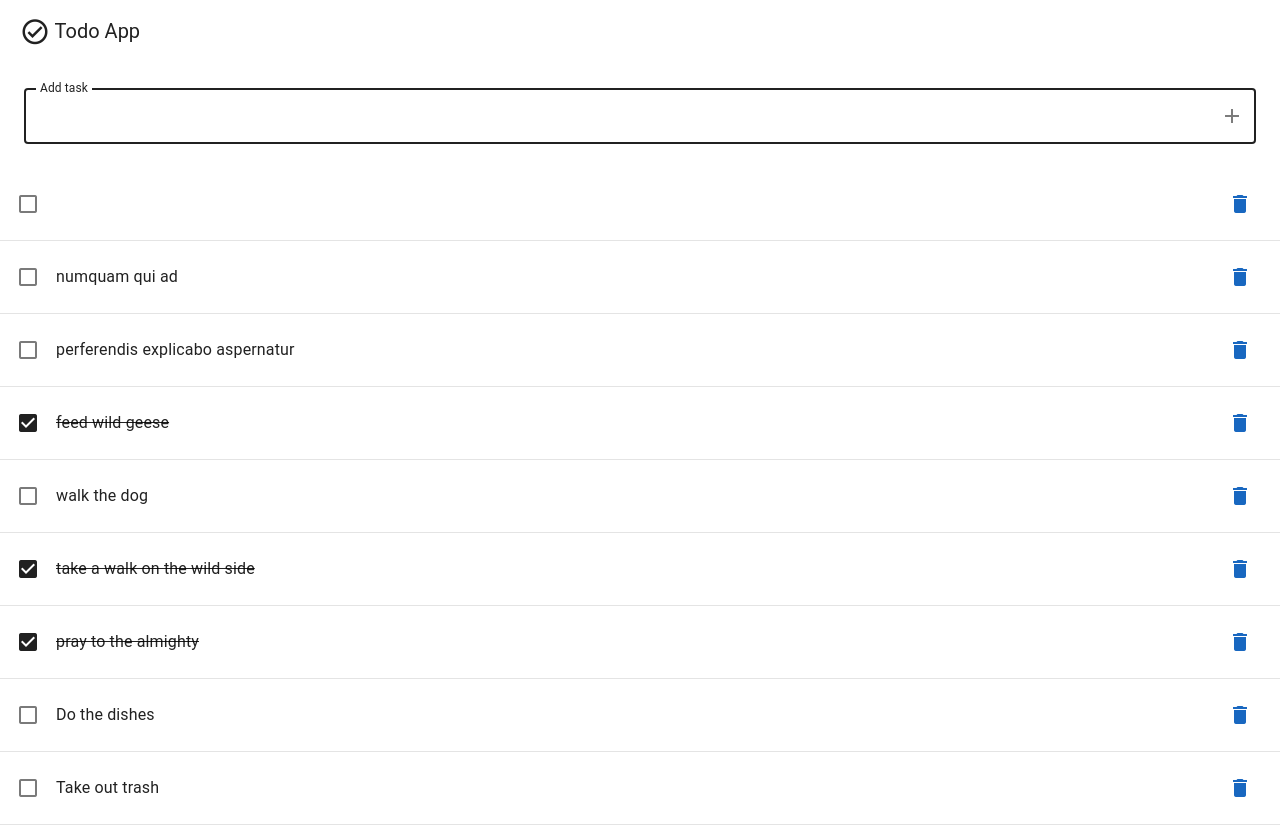
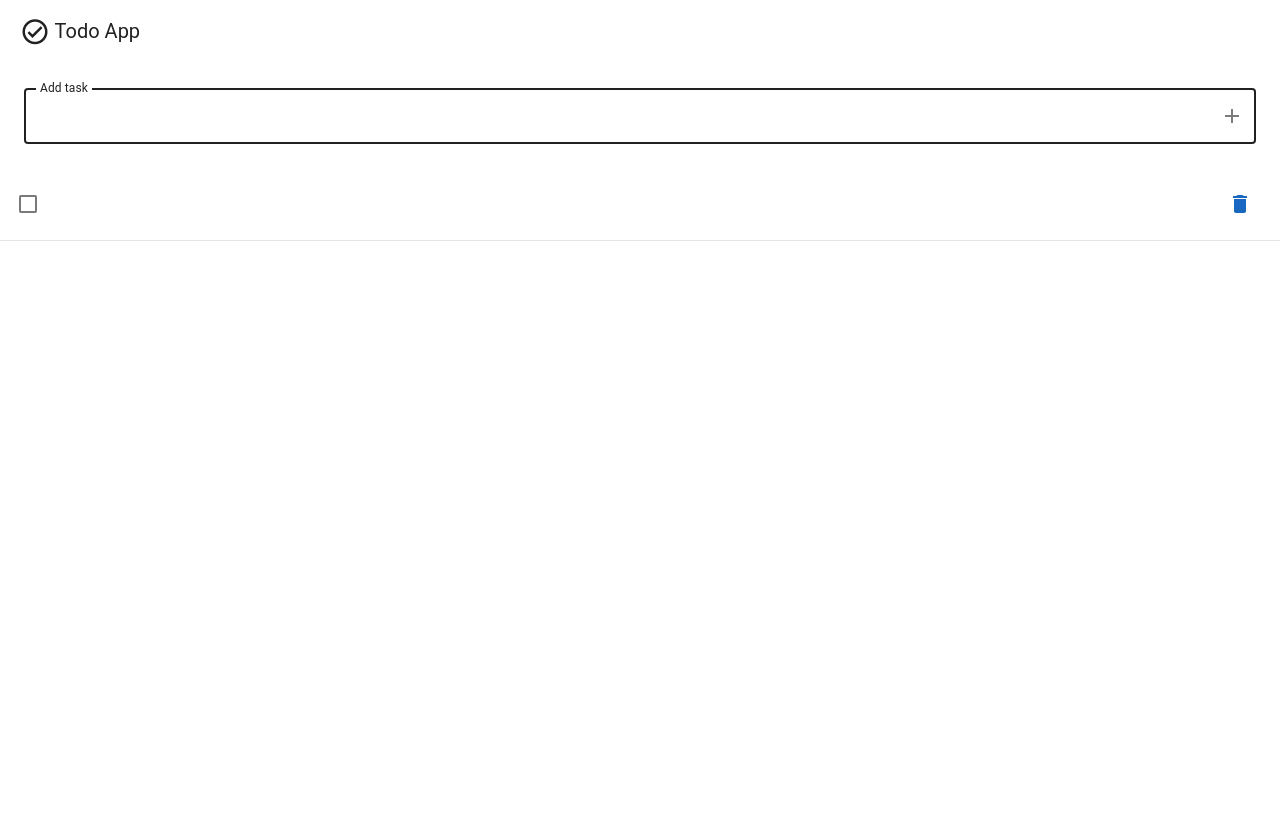
Before and after one commit to ricardocastrodesign/todo-app, a Vue app: page / in a window 1280 px wide. Both pictures are taken after a click on the button 1232 px from the left and 116 px from the top of the page. After the commit the page ends 800 px from the top, so only its background shows below. Built offline with nearby package versions, Linux system fonts and the light colour scheme.

Commit message:
add tasks storage and adapt methods

```diff
--- a/src/components/Todo/TasksList.vue
+++ b/src/components/Todo/TasksList.vue
@@ -12,9 +12,9 @@
     variant="outlined"
   ></v-text-field>
 
-  <div v-for="task in tasks" :key="task.id">
+  <div v-for="task in filteredTasks" :key="task.id">
     <v-list select-strategy="classic">
-      <v-list-item @click="toogleTask(task.id)">
+      <v-list-item @click="toggleTask(task.id)">
         <template v-slot:prepend>
           <v-list-item-action start>
             <v-checkbox-btn :model-value="task.completed"></v-checkbox-btn>
@@ -39,82 +39,33 @@
 </template>
 
 <script>
+import { useTasks } from "@/store/tasks"; // Update the path based on your project structure
+
 export default {
   data() {
     return {
       newTaskDescription: "",
-      tasks: [
-        {
-          createdAt: "2023-11-06T13:49:10.135Z",
-          description: "numquam qui ad",
-          completed: false,
-          id: "17",
-        },
-        {
-          createdAt: "2023-11-05T22:31:58.223Z",
-          description: "perferendis explicabo aspernatur",
-          completed: false,
-          id: "16",
-        },
-        {
-          createdAt: "2022-12-26T14:49:51.221Z",
-          description: "feed wild  geese",
-          completed: true,
-          id: "13",
-        },
-        {
-          createdAt: "2022-12-26T10:11:03.938Z",
-          description: "walk the dog",
-          completed: false,
-          id: "12",
-        },
-        {
-          createdAt: "2022-12-25T20:19:47.767Z",
-          description: "take a walk on the wild side",
-          completed: true,
-          id: "14",
-        },
-        {
-          createdAt: "2022-12-25T18:43:25.662Z",
-          description: "pray to the almighty",
-          completed: true,
-          id: "15",
-        },
-        {
-          createdAt: "2022-12-18T09:32:35.006Z",
-          description: "Do the dishes",
-          completed: false,
-          id: "6",
-        },
-        {
-          createdAt: "2022-12-18T03:58:20.482Z",
-          description: "Take out trash",
-          completed: false,
-          id: "7",
-        },
-      ],
     };
   },
   methods: {
     addTask() {
       // !TODO ADD LATER TO A TEXT-FIELD COMPONENT -->
-      let newTask = {
-        id: Date.now(),
-        description: this.newTaskDescription,
-        completed: false,
-      };
-
-      this.tasks.unshift(newTask);
+      useTasks().addTask(this.newTaskDescription);
       this.newTaskDescription = "";
     },
-    toogleTask(id) {
-      console.log("id:", id);
-      let task = this.tasks.find((task) => task.id === id);
-
-      task.completed = !task.completed;
+    toggleTask(id) {
+      useTasks().toggleTask(id);
     },
     deleteTask(id) {
-      this.tasks = this.tasks.filter((task) => task.id !== id);
+      useTasks().deleteTask(id);
+    },
+  },
+  mounted() {
+    useTasks().fetchTasks();
+  },
+  computed: {
+    filteredTasks() {
+      return useTasks().filteredTasks;
     },
   },
 };
--- /dev/null
+++ b/src/store/tasks.js
@@ -0,0 +1,46 @@
+import { defineStore } from 'pinia';
+
+export const useTasks = defineStore('tasks', {
+  state: () => ({
+    tasks: [],
+    filter: 'all',
+    nextId: 0 //it wont be used when api request are done,
+  }),
+  getters: {
+    finishedTasks(state) {
+      return state.tasks.filter((task) => task.completed);
+    },
+    unfinishedTasks(state) {
+      return state.tasks.filter((task) => !task.completed);
+    },
+    filteredTasks(state) {
+      if (state.filter === 'finished') {
+        return this.finishedTasks;
+      } else if (state.filter === 'unfinished') {
+        return this.unfinishedTasks;
+      }
+      return state.tasks;
+    },
+  },
+  actions: {
+    addTask(description) {
+      this.tasks.unshift({
+        id: this.nextId++,
+        description,
+        completed: false,
+      });
+    },
+    toggleTask(id) {
+      const task = this.tasks.find((task) => task.id === id);
+      if (task) {
+        task.completed = !task.completed;
+      }
+    },
+    deleteTask(id) {
+      this.tasks = this.tasks.filter((task) => task.id !== id);
+    },
+    fetchTasks() {
+      //get from api
+    },
+  },
+});
```
